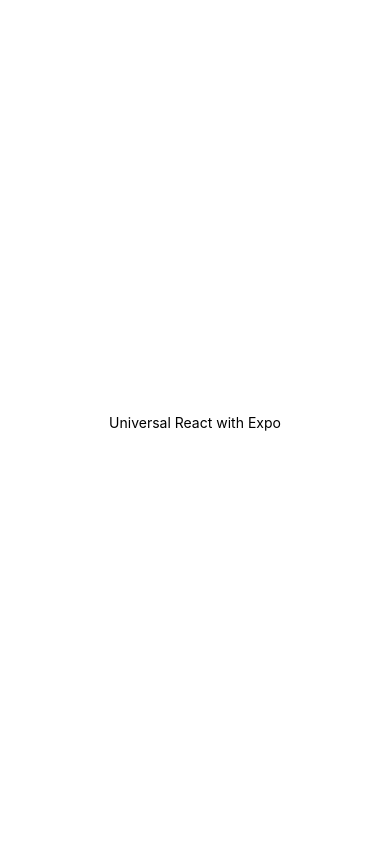
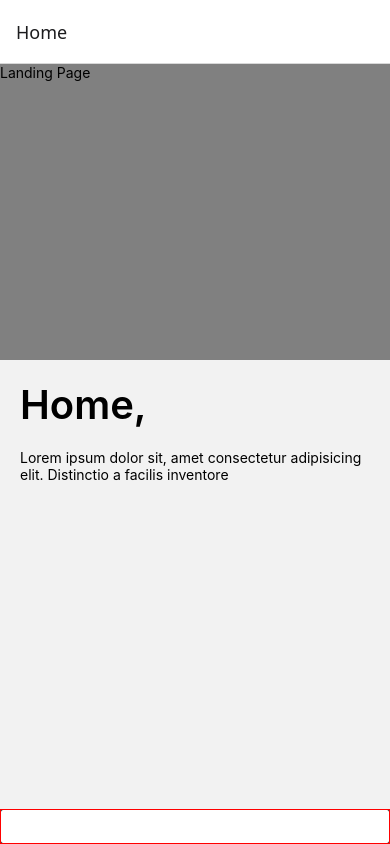
Before and after one commit to lokesh-dc/financing-app, a React Native app: screen /Home in a window 390 px wide. Built offline with nearby package versions, Linux system fonts and the light colour scheme.

Commit message:
Folder setup

```diff
--- a/App.js
+++ b/App.js
@@ -1,15 +1,26 @@
-import { View, Text } from "react-native";
+import LandingPage from "./src/components/layouts/LandingPage";
+import { NavigationContainer } from "@react-navigation/native";
+
+import { createNativeStackNavigator } from "@react-navigation/native-stack";
+import ProfileSection from "./src/components/layouts/ProfileSection";
+
+const Stack = createNativeStackNavigator();
 
 export default function App() {
-  return (
-    <View
-      style={{
-        flex: 1,
-        justifyContent: "center",
-        alignItems: "center",
-      }}
-    >
-      <Text>Universal React with Expo</Text>
-    </View>
-  );
+	return (
+		<NavigationContainer>
+			<Stack.Navigator>
+				<Stack.Screen
+					name="Home"
+					component={LandingPage}
+					// options={{ title: "Home" }}
+				/>
+				<Stack.Screen
+					name="Profile"
+					component={ProfileSection}
+					options={{ title: "Profile Section" }}
+				/>
+			</Stack.Navigator>
+		</NavigationContainer>
+	);
 }
--- a/package.json
+++ b/package.json
@@ -1,10 +1,14 @@
 {
   "dependencies": {
+    "@react-navigation/native": "^7.1.9",
+    "@react-navigation/native-stack": "^7.3.13",
     "expo": "^52.0.16",
     "react": "18.3.1",
     "react-dom": "18.3.1",
     "react-native": "0.76.3",
-    "react-native-web": "~0.19.6"
+    "react-native-web": "~0.19.6",
+    "react-native-screens": "~4.4.0",
+    "react-native-safe-area-context": "4.12.0"
   },
   "devDependencies": {
     "@babel/core": "^7.19.3"
--- /dev/null
+++ b/src/components/layouts/LandingPage.jsx
@@ -0,0 +1,26 @@
+import { Text, View } from "react-native";
+import PrimaryButton from "../ui/Buttons/Primary";
+
+export default function LandingPage({ navigation }) {
+	return (
+		<View style={{ flex: 1 }}>
+			<View style={{ flex: 2, backgroundColor: "gray" }}>
+				<Text>Landing Page</Text>
+			</View>
+			<View style={{ flex: 3, gap: 20, padding: 20 }}>
+				<Text style={{ fontSize: 40, fontWeight: 600 }}>Home, </Text>
+				<Text>
+					Lorem ipsum dolor sit, amet consectetur adipisicing elit. Distinctio a
+					facilis inventore
+				</Text>
+				<PrimaryButton
+					title="Get Started"
+					onPress={() => {
+						console.log("hi");
+						navigation.navigate("Profile", { name: "Jane" });
+					}}
+				/>
+			</View>
+		</View>
+	);
+}
--- /dev/null
+++ b/src/components/layouts/ProfileSection.jsx
@@ -0,0 +1,18 @@
+import { Text, View } from "react-native";
+
+export default function ProfileSection() {
+	return (
+		<View style={{ flex: 1 }}>
+			<View style={{ flex: 2, backgroundColor: "gray" }}>
+				<Text>Profile Page</Text>
+			</View>
+			<View style={{ flex: 3, gap: 20, padding: 20 }}>
+				<Text style={{ fontSize: 40, fontWeight: 600 }}>Welcome, </Text>
+				<Text>
+					Lorem ipsum dolor sit, amet consectetur adipisicing elit. Distinctio a
+					facilis inventore
+				</Text>
+			</View>
+		</View>
+	);
+}
--- /dev/null
+++ b/src/components/ui/Buttons/Primary.jsx
@@ -0,0 +1,33 @@
+import { Button, SafeAreaView, StyleSheet } from "react-native";
+
+export default function PrimaryButton({ title, onPress }) {
+	return (
+		<SafeAreaView style={styles.container}>
+			<Button
+				color="white"
+				// backgroundColor="red"
+				style={styles.button}
+				title={title}
+				onPress={onPress}
+			/>
+		</SafeAreaView>
+	);
+}
+
+const styles = StyleSheet.create({
+	container: {
+		backgroundColor: "rgb(0,0,0)",
+		position: "absolute",
+		bottom: 0,
+		left: 0,
+		width: "100%",
+		borderWidth: 1,
+		borderColor: "red",
+	},
+	button: {
+		backgroundColor: "rgba(0,0,0,0.8)",
+		color: "#fff",
+		// padding: 20,
+		// height: 2000,
+	},
+});
```
Also changed, not shown: 1 other file (tests, documents, lock files or other folders).
